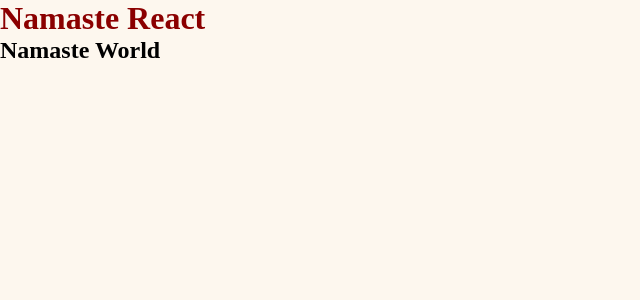
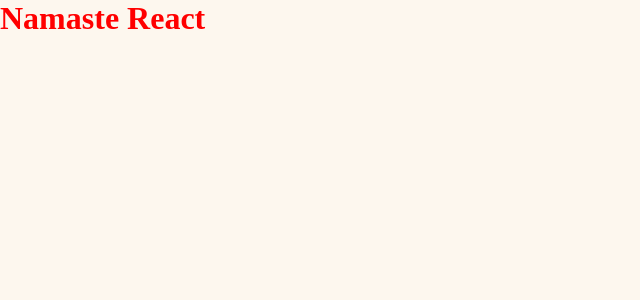
Before and after one commit to Bluefalcon04v/Namaste-React-Course, a React (Vite) app: page / in a window 1280 px wide. Shown: the top 300 px of the page, without its empty margins (0-640 px from the left). Built offline with nearby package versions, Linux system fonts and the light colour scheme.

Commit message:
React Element and calling for it in DOM

```diff
--- a/App.js
+++ b/App.js
@@ -1,16 +1,11 @@
 import React from 'react';
 import ReactDOM from 'react-dom/client';
 
+// This is a React Element ie. it is just a Object
+const heads = (
+    <h1 id='heading' key="heading" style={{color:"red",fontFamily:"cursive"}}> Namaste React </h1>
+);
+
 const root = ReactDOM.createRoot(document.querySelector('#root'));
-const head1 = React.createElement('h1', {
-    style: {color:"DarkRed"},
-    id: "heading",
-    key: "heading1"  // key is used for the React to identify each elements
-}, "Namaste React");
-const head2 = React.createElement('h2', { key: "heading2"
-}, "Namaste World");
 
-const headingContainer = React.createElement('div', {className: 'headingContainer'}, [head1, head2]);
-
-
-root.render(headingContainer);
+root.render(heads); //calling the element in DOM
```
